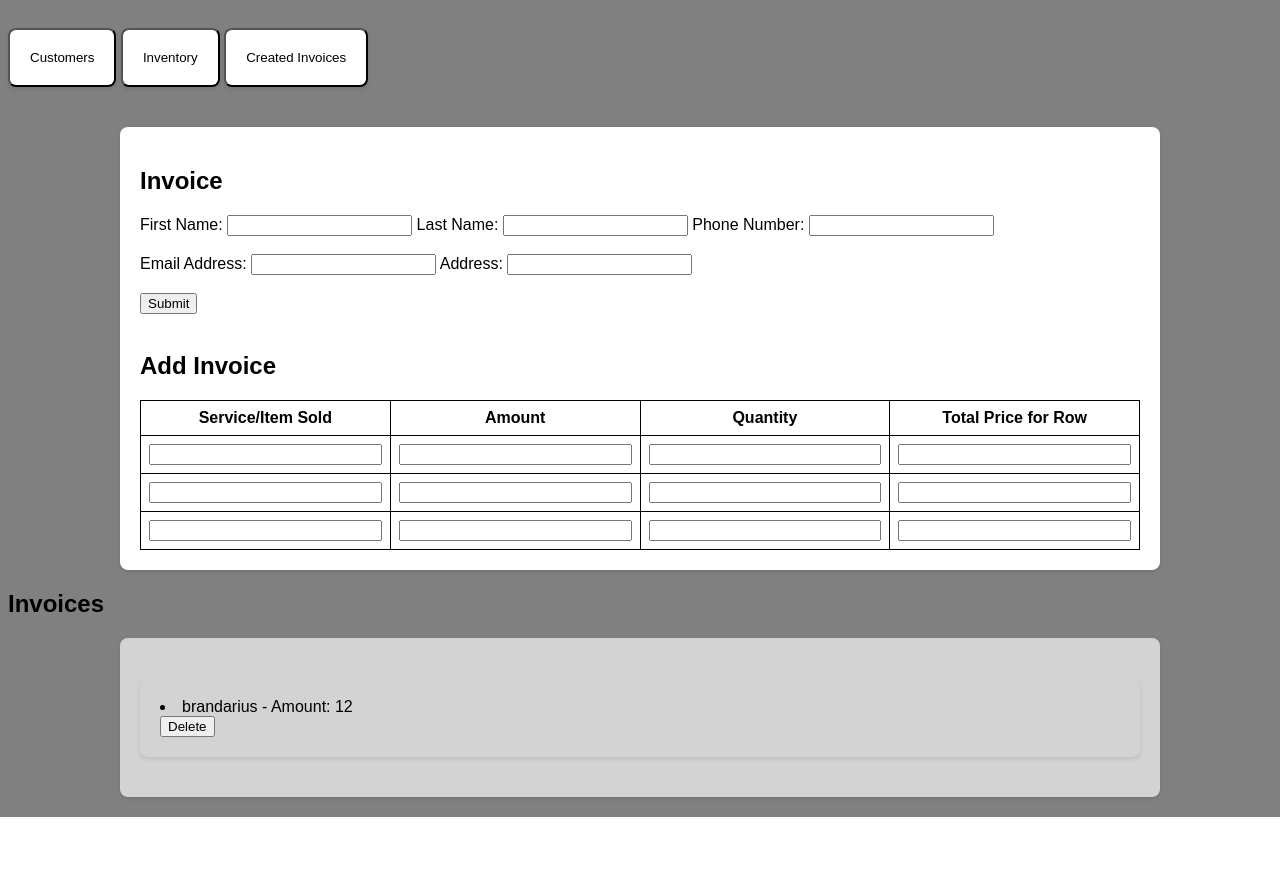
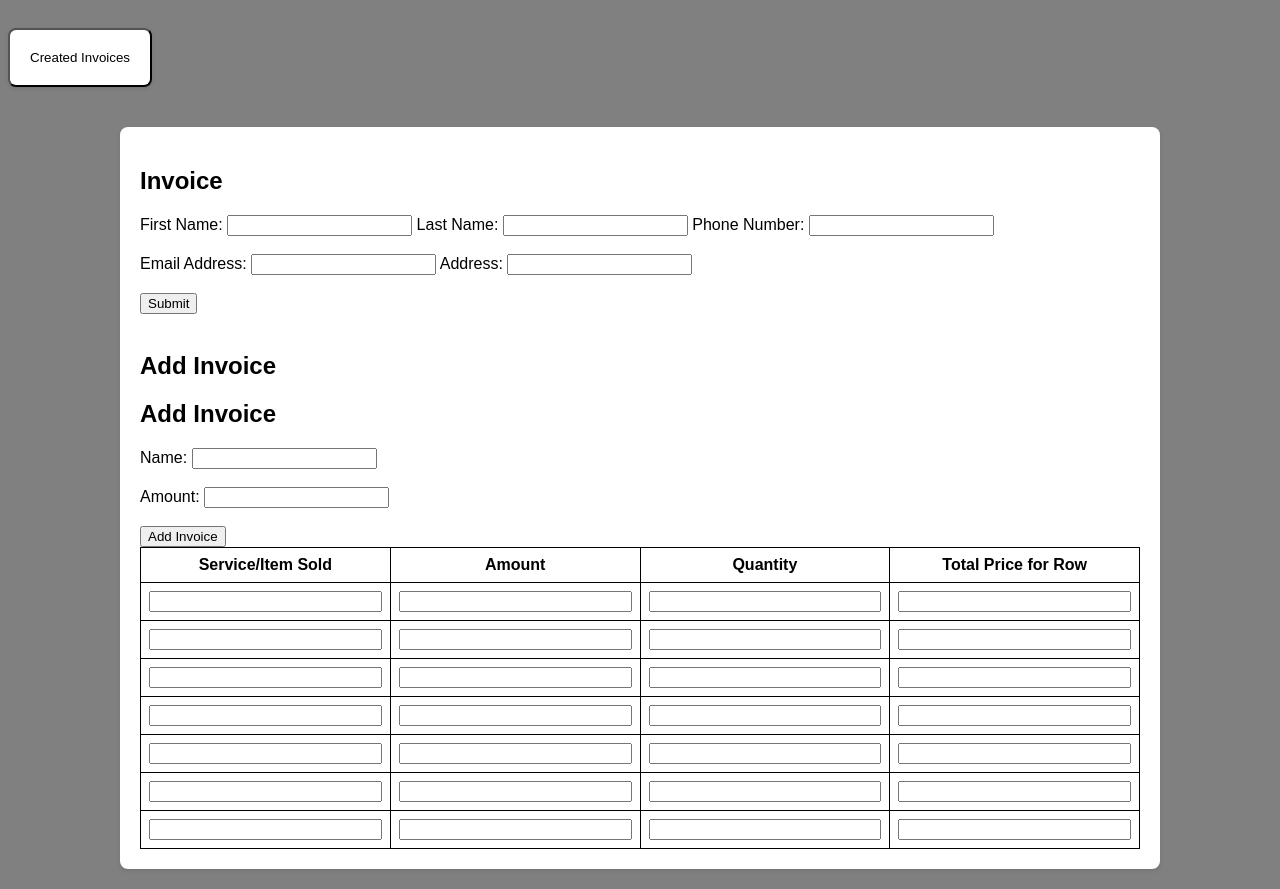
Before and after one commit to Brandarius/invoice, a Flask app: page / in a window 1280 px wide. Before the commit the page ends 817 px from the top, so only its background shows below. Run offline with Flask 3, Linux system fonts and the light colour scheme; lists and menus that the app fills with data are empty.

Commit message:
I decided to go a different route with the application. but for testing i figured out why the invoice didnt add itself to the database and now i feel stupid.

```diff
--- a/app.py
+++ b/app.py
@@ -1,32 +1,12 @@
 from flask import Flask, render_template, request, redirect, url_for
 from flask_sqlalchemy import SQLAlchemy
-
-
 
 app = Flask(__name__)
 app.config['SQLALCHEMY_DATABASE_URI'] = 'sqlite:///customers.db'
 app.config['SQLALCHEMY_BINDS'] = {'inventory': 'sqlite:///inventory.db', 'invoice_list': 'sqlite:///invoice_list.db'}
 db = SQLAlchemy(app)
 
-#Database Creation and Bull Crap
-class Customer(db.Model):
-    id = db.Column(db.Integer, primary_key=True)
-    first_name = db.Column(db.String(100), nullable=False)
-    last_name = db.Column(db.String(100), nullable=False)
-    email_address = db.Column(db.String(100), nullable=False)
-    address = db.Column(db.String(100), nullable=False)
-    phone_number = db.Column(db.String(20), nullable=False)
-    def __repr__(self):
-        return f'<Customer {self.id}: {self.first_name} {self.last_name}>'
 
-# Inventory model
-class InventoryItem(db.Model):
-    __bind_key__ = 'inventory'
-    id = db.Column(db.Integer, primary_key=True)
-    name = db.Column(db.String(100), nullable=False)
-    quantity = db.Column(db.Integer, nullable=True)
-
-#Going to be the invoice list on the main page on the left of the new invoice creation... has yet to be implemented as a scrollable area
 class Invoice_List(db.Model):
     __bind_key__ = 'invoice_list'
     id = db.Column(db.Integer, primary_key=True)
@@ -37,114 +17,27 @@ class Invoice_List(db.Model):
 with app.app_context():
     db.create_all()
 
-@app.route('/customers')
-def list_customers():
-    customers = Customer.query.all()
-    return render_template('customers.html', customers=customers)
-
-# Function to Add Customers
-@app.route('/add_customer', methods=['POST'])
-def add_customer():
-    new_customer = Customer(
-        first_name=request.form['new_firstname'],
-        last_name=request.form['new_lastname'],
-        email_address=request.form['new_email_address'],
-        address=request.form['new_address'],
-        phone_number=request.form['new_phonenumber']
-    )
-    db.session.add(new_customer)
-    db.session.commit()
-    return redirect(url_for('list_customers'))
-
-#Function to delete Customers(Still need to add confirmation window)
-@app.route('/delete_customer/<int:customer_id>', methods=['POST'])
-def delete_customer(customer_id):
-    customer = Customer.query.get_or_404(customer_id)
-    db.session.delete(customer)
-    db.session.commit()
-    return redirect(url_for('list_customers'))
-
-#Search for customers
-@app.route('/search_customers')
-def search_customers():
-    search_lastname = request.args.get('search_lastname', '')
-    customers = Customer.query.filter_by(last_name=search_lastname).all()
-    return render_template('customers.html', customers=customers)
-
-@app.route('/add_invoice_form')
-def add_invoice_form():
-    return render_template('main_page.html')
-
-# Define route to add invoice to the database
-@app.route('/add_invoice', methods=['POST'])
-def add_invoice():
+@app.route('/', methods=['GET', 'POST'])
+def main_page():
     if request.method == 'POST':
         name = request.form['name']
         amount = request.form['amount']
         new_invoice = Invoice_List(name=name, amount=amount)
         db.session.add(new_invoice)
         db.session.commit()
-        return redirect(url_for('add_invoice_form'))
+        return redirect(url_for('main_page'))
+
+    return render_template('main_page.html')
+
+@app.route('/invoice_list')
+def invoice_list():
+    invoices = Invoice_List.query.all()
+    return render_template('invoice_list.html', invoices=invoices)
+
+
+if __name__ == '__main__':
+    app.run(debug=True)
 
 
 
-@app.route('/', methods=['GET', 'POST'])
-def main_page():
-        # Fetch all invoices from the database
-        invoices = Invoice_List.query.all()
-
-        # Render the main page template with invoices
-        return render_template('main_page.html', invoices=invoices)
-
-@app.route('/invoice_list', methods=['GET', 'POST'])
-def invoice_list():
-    invoices = Invoice_List.query.all()
-
-
-    return render_template('invoice_list.html')
-
-
-
-
-@app.route('/delete_invoice/<int:invoice_id>', methods=['POST'])
-def delete_invoice(invoice_id):
-    invoice = Invoice_List.query.get_or_404(invoice_id)
-    db.session.delete(invoice)
-    db.session.commit()
-    return redirect('/')
-
-
-@app.route('/inventory')
-def inventory_list():
-    inventory_items = InventoryItem.query.all()
-    return render_template('inventory.html', inventory_items=inventory_items)
-
-# Route to add item to inventory
-@app.route('/add_item', methods=['POST'])
-def add_item():
-    if request.method == 'POST':
-        new_item = InventoryItem(
-            name=request.form['item_name'],
-            quantity=int(request.form['item_quantity']),
-        )
-
-
-        db.session.add(new_item)
-        db.session.commit()
-        return redirect(url_for('inventory_list'))
-    else:
-        return "Method Not Allowed", 405
-
-@app.route('/delete_item/<int:item_id>', methods=['POST'])
-def delete_item(item_id):
-    if request.method == 'POST':
-        inventory_item = InventoryItem.query.get_or_404(item_id)
-        db.session.delete(inventory_item)
-        db.session.commit()
-        return redirect(url_for('inventory_list'))
-    else:
-        return "Method Not Allowed", 405
-
-if __name__ == '__main__':
-    app.run(debug=True)
-    Isaac = 'YourMom'
+Isaac = 'YourMom'
--- a/templates/main_page.html
+++ b/templates/main_page.html
@@ -10,10 +10,8 @@
     </head>
     <body>
         <div class="navbar">
-        <a href="customers"><button id="nav">Customers</button></a>
-        <a href='inventory'><button id="nav">Inventory</button></a>
         <a href='invoice_list'><button id="nav">Created Invoices</button></a>
-
+        </div>
         <div class="paper">
             <h2>Invoice</h2>
         <form action="/" method="POST">
@@ -36,7 +34,14 @@
         </form>
 
         <h2>Add Invoice</h2>
-
+        <h2>Add Invoice</h2>
+    <form action="/" method="POST">
+        <label for="name">Name:</label>
+        <input type="text" id="name" name="name" required><br><br>
+        <label for="amount">Amount:</label>
+        <input type="number" id="amount" name="amount" required><br><br>
+        <input type="submit" value="Add Invoice">
+    </form>
         <table>
             <tr>
                 <th>Service/Item Sold</th>
@@ -62,15 +67,31 @@
                 <th><form style="margin:0; padding:0;"><input type="number" style="width:100%; box-sizing:border-box;"></form></th>
                 <th><form style="margin:0; padding:0;"><input type="number" style="width:100%; box-sizing:border-box;"></form></th>
             </tr>
+            <tr>
+                <th><form style="margin:0; padding:0;"><input type="text" style="width:100%; box-sizing:border-box;"></form></th>
+                <th><form style="margin:0; padding:0;"><input type="number" style="width:100%; box-sizing:border-box;"></form></th>
+                <th><form style="margin:0; padding:0;"><input type="number" style="width:100%; box-sizing:border-box;"></form></th>
+                <th><form style="margin:0; padding:0;"><input type="number" style="width:100%; box-sizing:border-box;"></form></th>
+            </tr>
+            <tr>
+                <th><form style="margin:0; padding:0;"><input type="text" style="width:100%; box-sizing:border-box;"></form></th>
+                <th><form style="margin:0; padding:0;"><input type="number" style="width:100%; box-sizing:border-box;"></form></th>
+                <th><form style="margin:0; padding:0;"><input type="number" style="width:100%; box-sizing:border-box;"></form></th>
+                <th><form style="margin:0; padding:0;"><input type="number" style="width:100%; box-sizing:border-box;"></form></th>
+            </tr>
+            <tr>
+                <th><form style="margin:0; padding:0;"><input type="text" style="width:100%; box-sizing:border-box;"></form></th>
+                <th><form style="margin:0; padding:0;"><input type="number" style="width:100%; box-sizing:border-box;"></form></th>
+                <th><form style="margin:0; padding:0;"><input type="number" style="width:100%; box-sizing:border-box;"></form></th>
+                <th><form style="margin:0; padding:0;"><input type="number" style="width:100%; box-sizing:border-box;"></form></th>
+            </tr>
+            <tr>
+                <th><form style="margin:0; padding:0;"><input type="text" style="width:100%; box-sizing:border-box;"></form></th>
+                <th><form style="margin:0; padding:0;"><input type="number" style="width:100%; box-sizing:border-box;"></form></th>
+                <th><form style="margin:0; padding:0;"><input type="number" style="width:100%; box-sizing:border-box;"></form></th>
+                <th><form style="margin:0; padding:0;"><input type="number" style="width:100%; box-sizing:border-box;"></form></th>
+            </tr>
         </table>
-    </div>
-    <h2>Invoices</h2>
-    <div class="invoice_list">
-        {% for invoice in invoices %}
-        <li class="invoice_list">{{ invoice.name }} - Amount: {{ invoice.amount }}
-        <form action="/delete_invoice/{{ invoice.id }}" method="post"><button type="submit">Delete</button></form>
-        </li>
-        {% endfor %}
     </div>
 </body>
 </html>
```
Also changed, not shown: static/css/customers.css (deleted, +0 -31 lines), static/css/inventory.css (deleted, +0 -31 lines), templates/customers.html (deleted, +0 -71 lines), templates/inventory.html (deleted, +0 -50 lines), templates/invoice_list.html (+7 -9 lines), instance/data.db (added), instance/invoice_list.db.
